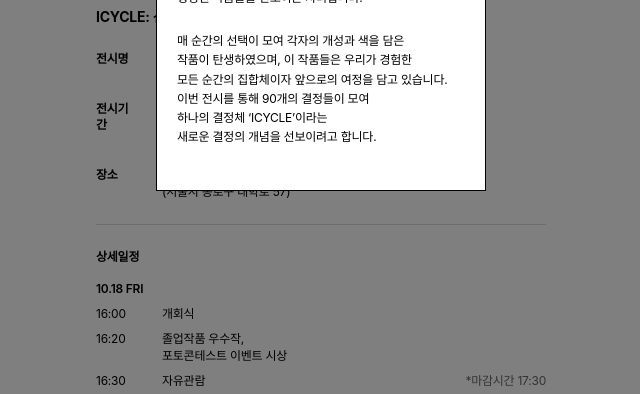
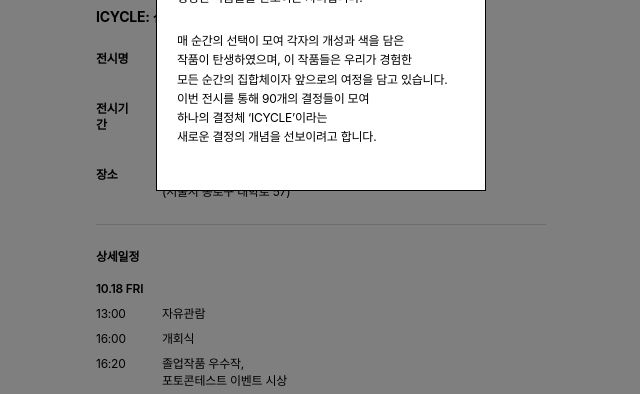
Before and after one commit to 2024tudesign/Mobile-Invitation, a plain HTML site: page index.html in a window 1280 px wide. Shown: the part 382-776 px from the top of the page, without its empty margins (319-959 px from the left). Drawn offline with nearby package versions, Linux system fonts and the light colour scheme; a web font is replaced by a local one.

Commit message:
Update index.html

```diff
--- a/index.html
+++ b/index.html
@@ -370,10 +370,17 @@ a.button:not(:first-child){
 
       <div class="day-wrapper">
         <p class="schedule-title" style="font-weight: 600; width: 100%;">10.18 FRI</p>
+
+          <div class="time-wrapper">
+          <p class="info-text timetxt" style="width: 42px;">13:00</p>
+          <p class="info-text" style="margin-left:24px;">자유관람</p>
+        </div>
+
         <div class="time-wrapper">
           <p class="info-text timetxt" style="width: 42px;">16:00</p>
           <p class="info-text" style="margin-left:24px;">개회식</p>
         </div>
+
 
 
         <div class="time-wrapper">
```
